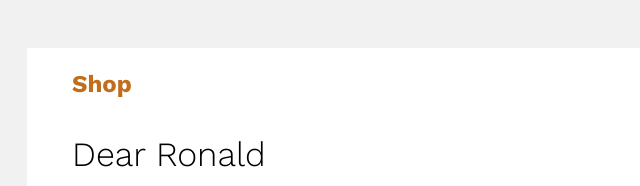
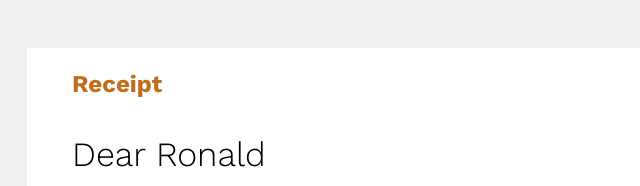
Before and after one commit to orue/gallery-email, a website: page tableWithTemplate.html in a window 1280 px wide. Shown: the part 340-526 px from the top of the page, 213-853 px from the left. Drawn offline with nearby package versions, Linux system fonts and the light colour scheme.

Commit message:
rename shop link to receipt

```diff
--- a/tableWithTemplate.html
+++ b/tableWithTemplate.html
@@ -441,7 +441,7 @@
                             <table role="presentation" border="0" cellpadding="0" cellspacing="0" width="100%">
                                 <tr>
                                     <td class="logo" style="text-align: left;">
-                                        <h1><a href="#">Shop</a></h1>
+                                        <h1><a href="#">Receipt</a></h1>
                                     </td>
                                 </tr>
                             </table>
```
